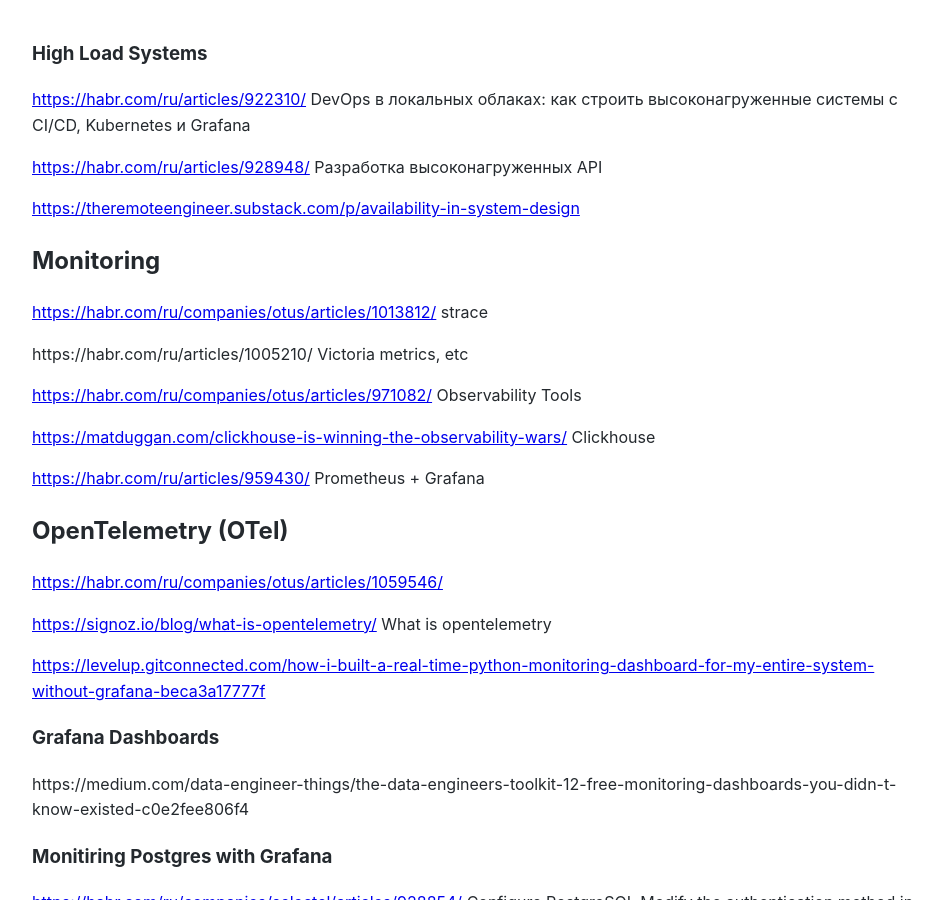
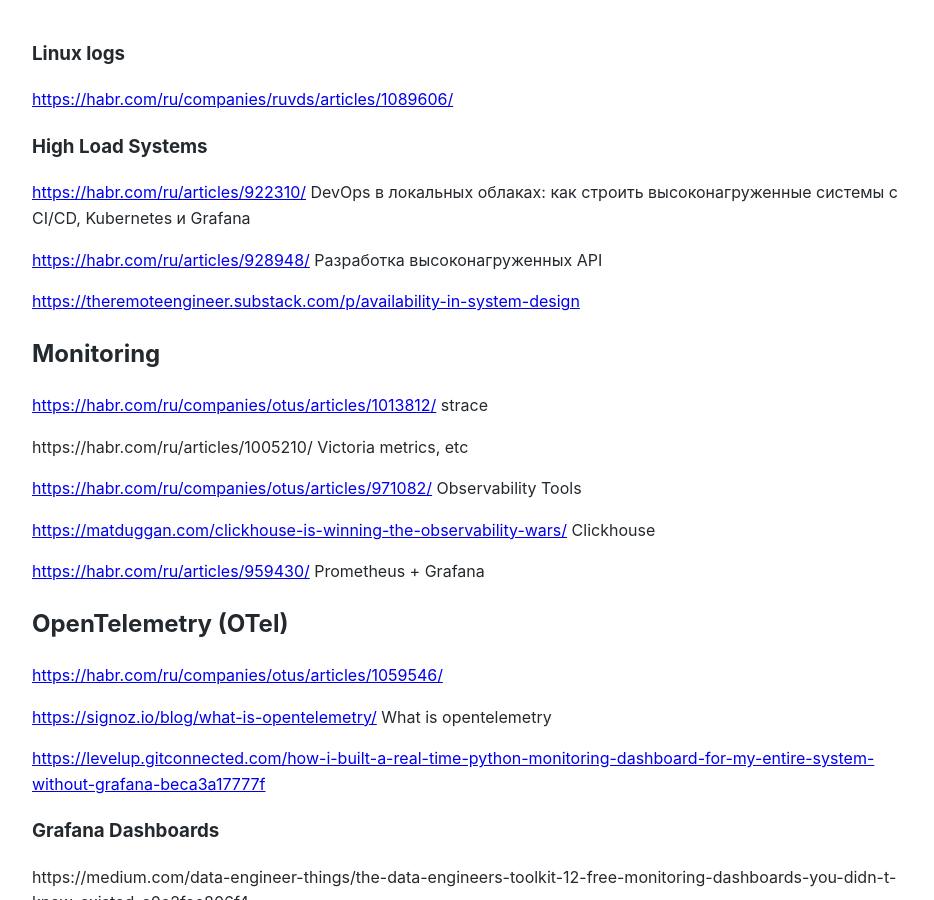
Before and after one commit to Michael-Lubinsky/michael-lubinsky.github.com, a Jekyll site: the page built from linux/monitoring.md, in a window 1280 px wide and 900 px high. Shown: the whole window, without its empty margins (158-1092 px from the left). Built offline with Jekyll 4.4.1, drawn with Linux system fonts in a browser that asks for light colours; our own code applies the rules of GitHub Pages for plain Markdown files.

Commit message:
Update monitoring.md

```diff
--- a/linux/monitoring.md
+++ b/linux/monitoring.md
@@ -1,3 +1,7 @@
+### Linux logs
+
+<https://habr.com/ru/companies/ruvds/articles/1089606/>
+
 ### High Load Systems
 
 
```
